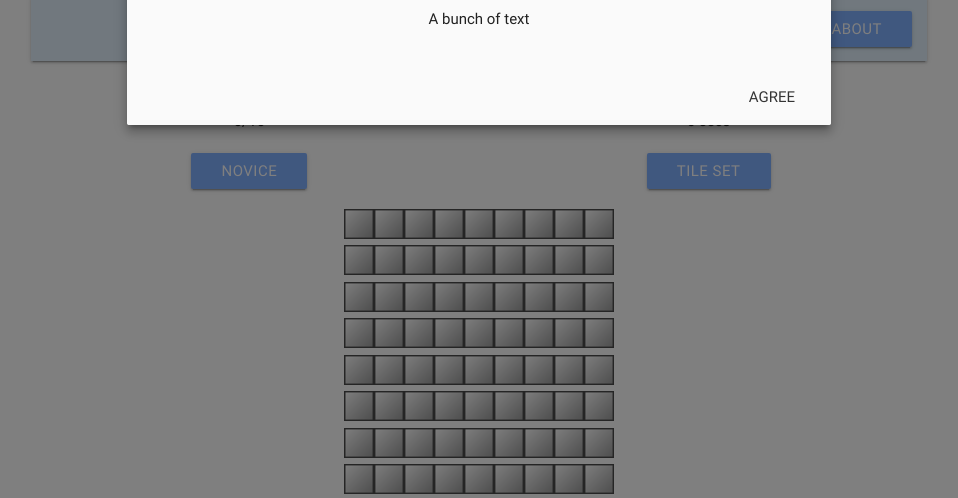
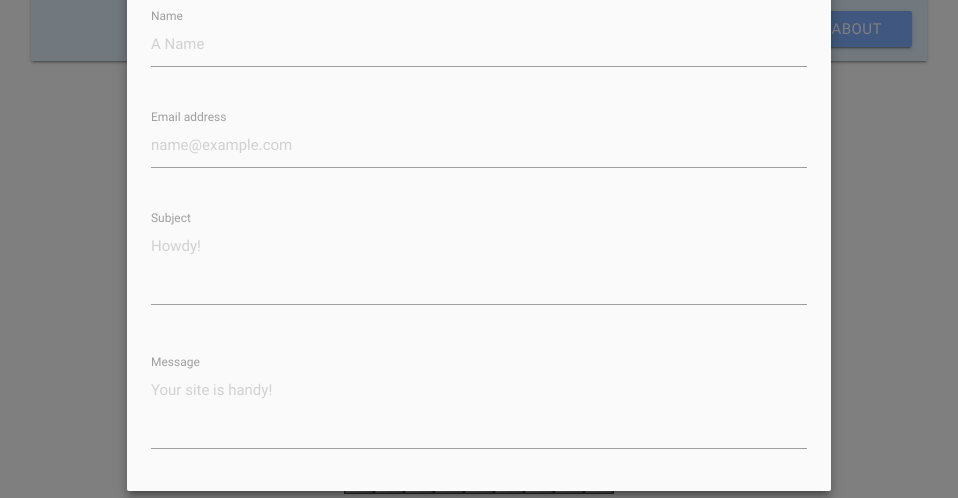
Before and after one commit to wdolorito/nodeMinesweeper, a website: page views/index.html in a window 1280 px wide. Both pictures are taken after a click on the link "HELP". Shown: the part 149-647 px from the top of the page, without its empty margins (161-1119 px from the left). Drawn offline with nearby package versions, Linux system fonts and the light colour scheme.

Commit message:
Prelim form in wrong spot

```diff
--- a/views/index.html
+++ b/views/index.html
@@ -39,10 +39,37 @@
     <div id="help" class="modal">
       <div class="modal-content">
         <h4>Help</h4>
-        <p>A bunch of text</p>
+
+          <form class="col s12">
+            <div class="row">
+              <div class="input-field col s12">
+                <input placeholder="A Name" id="name" type="text" class="validate">
+                <label for="name">Name</label>
+              </div>
+            </div>
+            <div class="row">
+              <div class="input-field col s12">
+                <input placeholder="name@example.com" id="email" type="email" class="validate">
+                <label for="email">Email address</label>
+              </div>
+            </div>
+            <div class="row">
+              <div class="input-field col s12">
+                <textarea placeholder="Howdy!" id="subjectArea" class="materialize-textarea" data-length="30"></textarea>
+                <label for="subjectArea">Subject</label>
+              </div>
+            </div>
+            <div class="row">
+              <div class="input-field col s12">
+                <textarea placeholder="Your site is handy!" id="messageArea" class="materialize-textarea" data-length="200"></textarea>
+                <label for="messageArea">Message</label>
+              </div>
+            </div>
+          </form>
+
       </div>
       <div class="modal-footer">
-        <a href="#!" class="modal-action modal-close waves-effect waves-green btn-flat">Agree</a>
+        <a class="modal-action modal-close waves-effect waves-green btn-flat">Agree</a>
       </div>
     </div>
 
```
